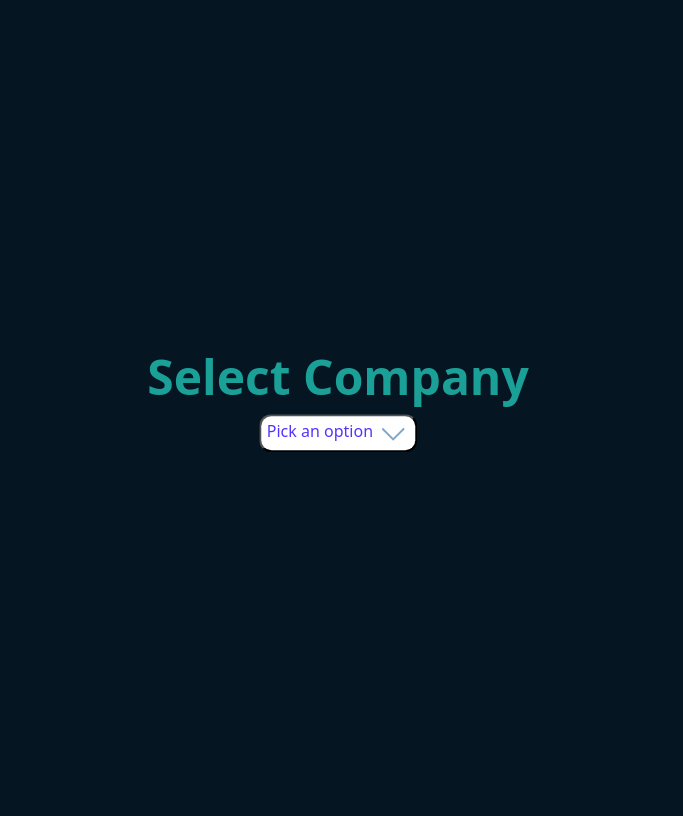
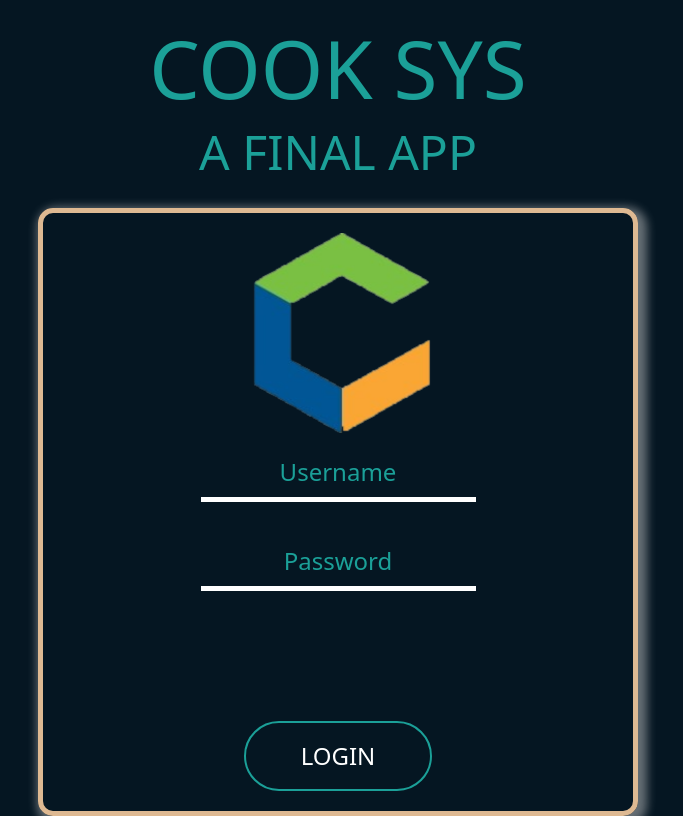
Before and after one commit to WilliamRDavis98/Company-Portal, an Angular app in the folder frontend/: page /home in a window 1280 px wide. Before the commit this address led to /select-company. Shown: the whole page, without its empty margins (302-985 px from the left). Built offline with nearby package versions, Linux system fonts and the light colour scheme.

Commit message:
fix routing

```diff
--- a/frontend/src/app/app.module.ts
+++ b/frontend/src/app/app.module.ts
@@ -26,7 +26,8 @@ import { CreateAnnouncementComponent } from './components/modals/create-announce
 
 const routes: Routes =
   [
-    { path: "", component: LoginComponent },
+    { path: "**", component: LoginComponent },
+    { path: "login", component: LoginComponent },
     { path: "select-company", component: SelectCompanyComponent},
     { path: "home", component: HomeComponent},
     { path: "teams", component: TeamsComponent},
--- a/frontend/src/app/home/home.component.ts
+++ b/frontend/src/app/home/home.component.ts
@@ -27,8 +27,8 @@ export class HomeComponent implements OnInit {
     // authorize
     this.user = JSON.parse(sessionStorage.getItem("user") as string);
     if (!this.user) {
-      this.router.navigateByUrl("");
-    }
+      this.router.navigateByUrl("login");
+    } else {
       // get current company id from state/storage
       this.companyId = sessionStorage.getItem("userCompany") as string;
       // get announcements
@@ -36,6 +36,7 @@ export class HomeComponent implements OnInit {
         this.getAnnouncements(this.companyId);
       } else {
         this.router.navigateByUrl("select-company")
+      }
     }
   }
 
--- a/frontend/src/app/login/login.component.ts
+++ b/frontend/src/app/login/login.component.ts
@@ -1,4 +1,4 @@
-import { Component } from '@angular/core';
+import { Component, OnInit } from '@angular/core';
 import { Router } from '@angular/router';
 import { ApiCallsService } from '../services/api-calls.service';
 import { User } from '../models/user-model';
@@ -10,6 +10,10 @@ import { User } from '../models/user-model';
 })
 export class LoginComponent {
   constructor(private router: Router, private apiService: ApiCallsService) {}
+
+  ngOnInit(): void {
+
+  }
 
   username!: string
   password!: string
```
Lines whose indentation alone changed are shown as unchanged.
